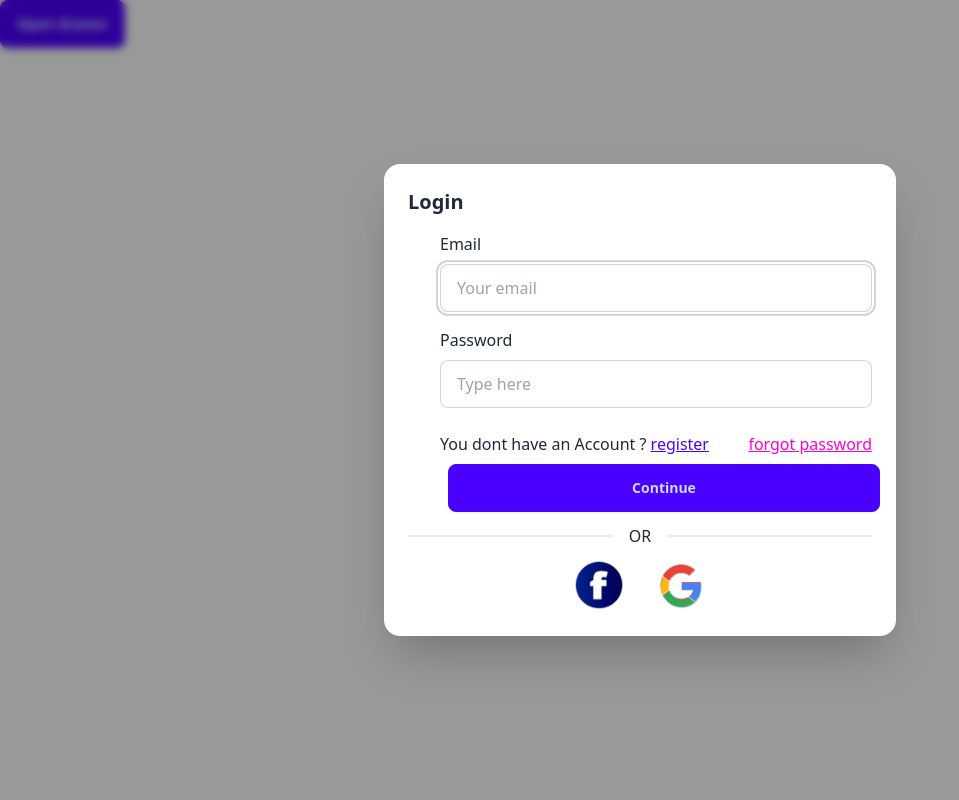
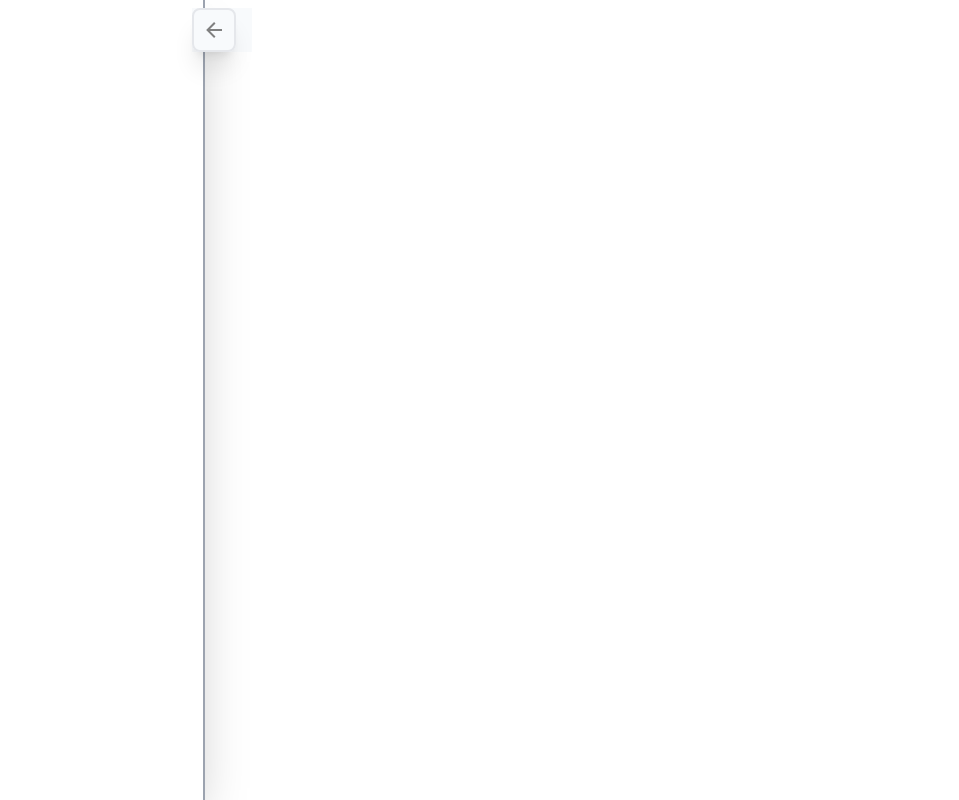
Before and after one commit to NY-Jordan/your_dev_manager, a React (Create React App) app: page / in a window 1280 px wide. Shown: the whole page, without its empty margins (0-959 px from the left). Built offline with nearby package versions, Linux system fonts and the light colour scheme.

Commit message:
toggle vertical navbar

```diff
--- /dev/null
+++ b/src/Components/Navigation/ToggleVerticalNavBar.tsx
@@ -0,0 +1,40 @@
+import { mdiArrowLeft, mdiArrowRight } from '@mdi/js'
+import Icon from '@mdi/react'
+import React, { Dispatch, SetStateAction, useState } from 'react'
+import { motion } from "framer-motion"
+
+type props  = {
+    widthNavBar : boolean,
+    setwidthNavBar  : Dispatch<SetStateAction<boolean>>,
+}
+
+export default function ToggleVerticalNavBar({widthNavBar, setwidthNavBar} : props) {
+  return (
+    <motion.div className='flex flex-row items-center  bg-slate-50  absolute left-60' animate={{left:  widthNavBar ? "3%" : "15%"  }}>
+            <a href='#' onClick={() => setwidthNavBar(!widthNavBar)}  className='border-2 mr-4	border-inherit	p-2 shadow-xl rounded-lg'>
+               {
+                widthNavBar ?
+                <Icon
+               path={mdiArrowLeft}
+               title="back space"
+               size={1}
+               horizontal
+               vertical
+               color="gray"
+
+               /> :
+               <Icon
+               path={mdiArrowRight}
+               title="back space"
+               size={1}
+               horizontal
+               vertical
+               color="gray"
+
+               />
+               }
+
+            </a>
+        </motion.div>
+  )
+}
--- a/src/Components/Navigation/VerticalNavBar.js
+++ /dev/null
@@ -1,22 +0,0 @@
-import React from 'react'
-
-export default function VerticalNavBar() {
-  return (
-    <div className="drawer">
-        <input id="my-drawer" type="checkbox" className="drawer-toggle" />
-        <div className="drawer-content">
-            {/* Page content here */}
-            <label htmlFor="my-drawer" className="btn btn-primary drawer-button">Open drawer</label>
-        </div>
-        <div className="drawer-side">
-            <label htmlFor="my-drawer" aria-label="close sidebar" className="drawer-overlay"></label>
-            <ul className="menu p-4 w-80 min-h-full bg-base-200 text-base-content">
-            {/* Sidebar content here */}
-            <li><a>Sidebar Item 1</a></li>
-            <li><a>Sidebar Item 2</a></li>
-
-            </ul>
-        </div>
-    </div>
-  )
-}
--- /dev/null
+++ b/src/Components/Navigation/VerticalNavBar.tsx
@@ -0,0 +1,15 @@
+import { mdiArrowLeft, mdiArrowRight } from '@mdi/js'
+import Icon from '@mdi/react'
+import React, { useState } from 'react'
+import { motion } from "framer-motion"
+import ToggleVerticalNavBar from './ToggleVerticalNavBar';
+
+export default function VerticalNavBar() {
+  const [widthNavBar, setwidthNavBar] = useState(false);
+  return (
+    <motion.div animate={{width:  widthNavBar ? "4%" : "16%"  }}  className='h-screen p-2 w-64 shadow-2xl  border-r-2 border-gray-400' >
+        <ToggleVerticalNavBar  widthNavBar={widthNavBar} setwidthNavBar={setwidthNavBar}  />
+
+    </motion.div>
+  )
+}
--- a/src/Screen/Home.js
+++ b/src/Screen/Home.js
@@ -4,11 +4,11 @@ import VerticalNavBar from '../Components/Navigation/VerticalNavBar'
 export default function Home() {
 
   useEffect(() => {
-    document.getElementById('my_modal_1').showModal();
+    // document.getElementById('my_modal_1').showModal();
   }, [])
 
   return (
-    <div>
+    <div className='h-full'>
 
       <Auth />
       <VerticalNavBar />
```
